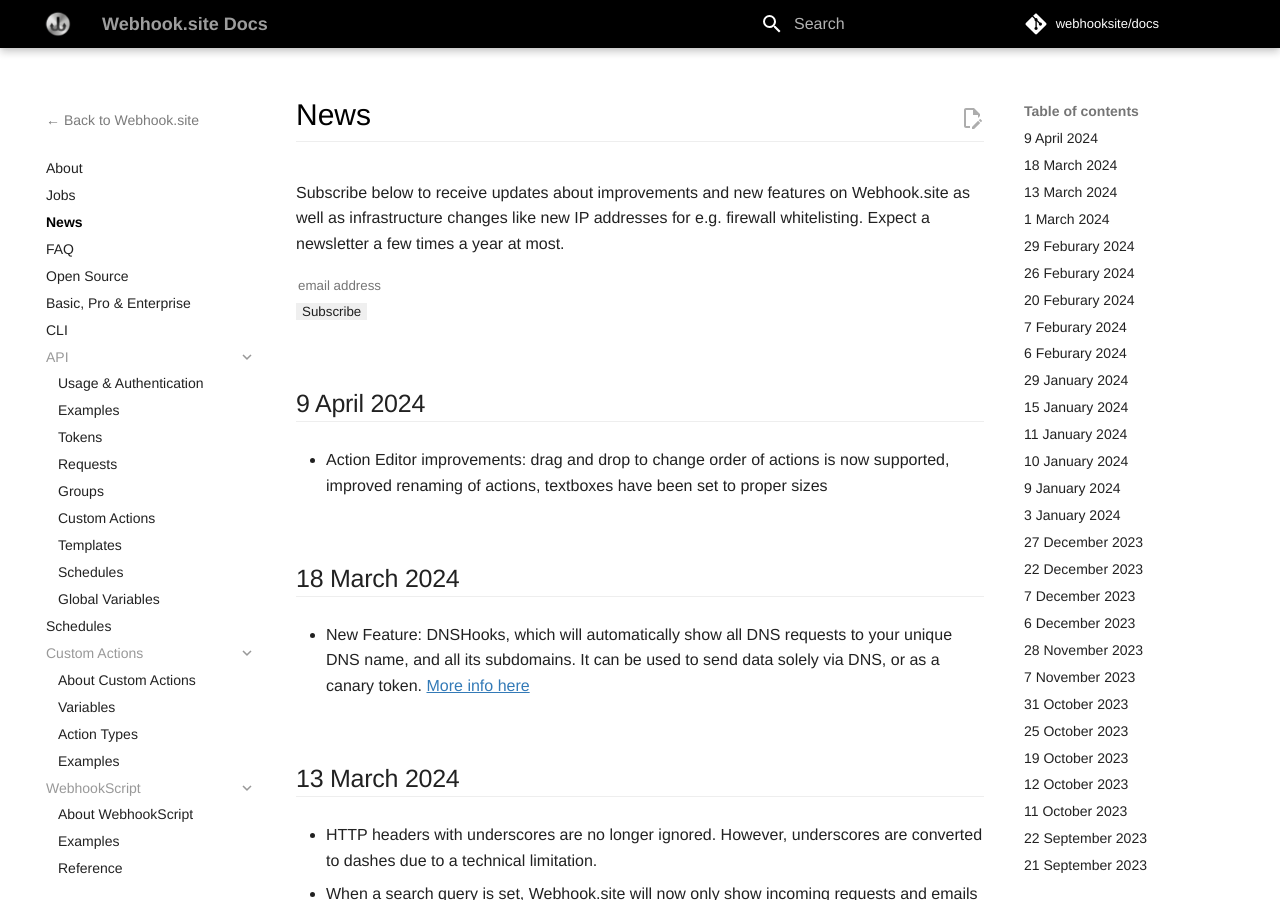
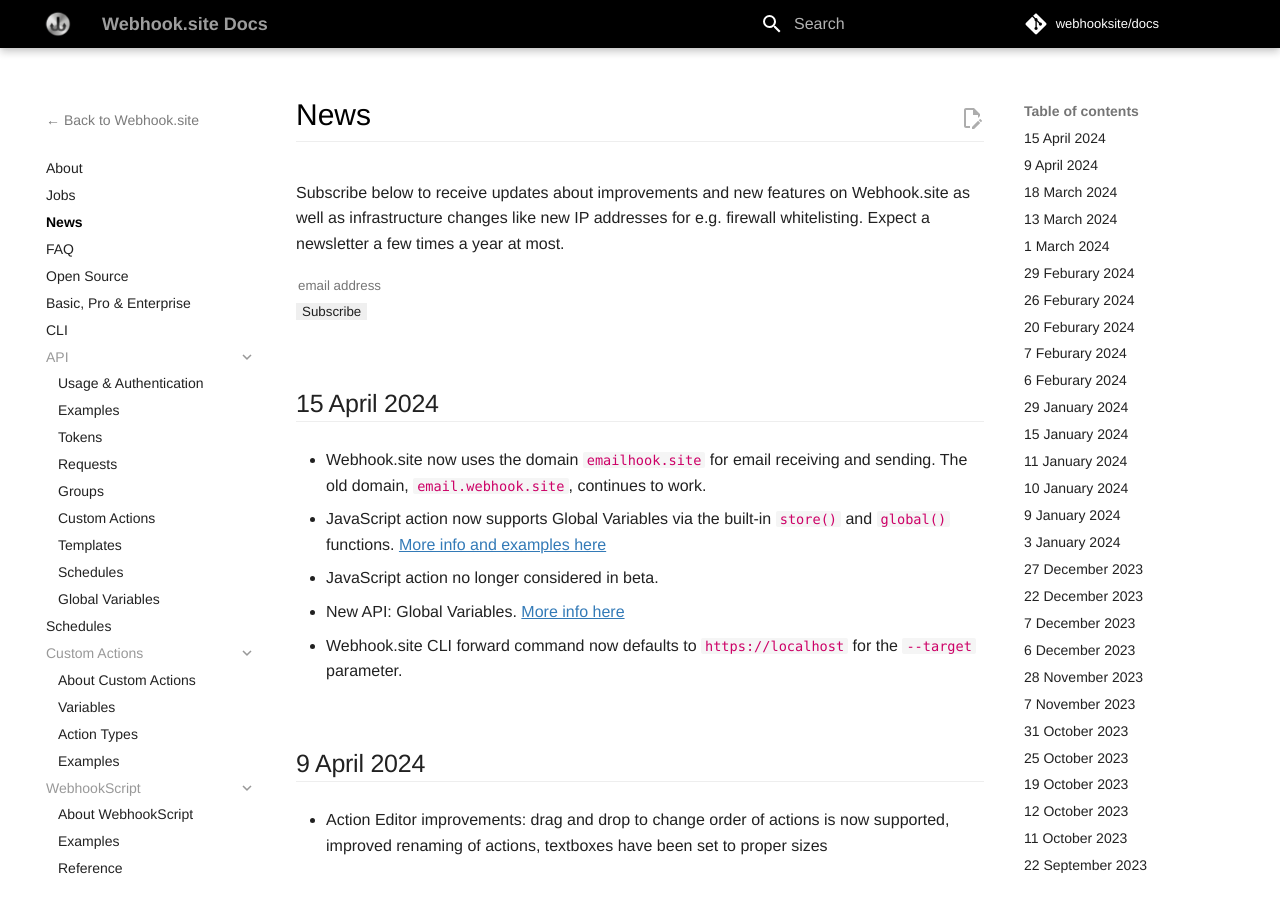
Before and after one commit to webhooksite/docs, an MkDocs documentation site: the page built from docs/news.markdown, in a window 1280 px wide and 900 px high. Built offline with MkDocs 1.6.1 and Material for MkDocs 9.7.7, drawn with Linux system fonts in a browser that asks for light colours; comment, search, counter and statistics services are not loaded.

Commit message:
Update news

```diff
--- a/docs/news.markdown
+++ b/docs/news.markdown
@@ -21,6 +21,14 @@
     </div>
 </form>
 </div>
+
+## 15 April 2024
+
+* Webhook.site now uses the domain `emailhook.site` for email receiving and sending. The old domain, `email.webhook.site`, continues to work.
+* JavaScript action now supports Global Variables via the built-in `store()` and `global()` functions. [More info and examples here](/custom-actions/action-types.html#javascript)
+* JavaScript action no longer considered in beta.
+* New API: Global Variables. [More info here](/api/global-variables.html)
+* Webhook.site CLI forward command now defaults to `https://localhost` for the `--target` parameter.
 
 ## 9 April 2024
 
```
Also changed, not shown: docs/custom-actions/action-types.md (+12 -6 lines).
